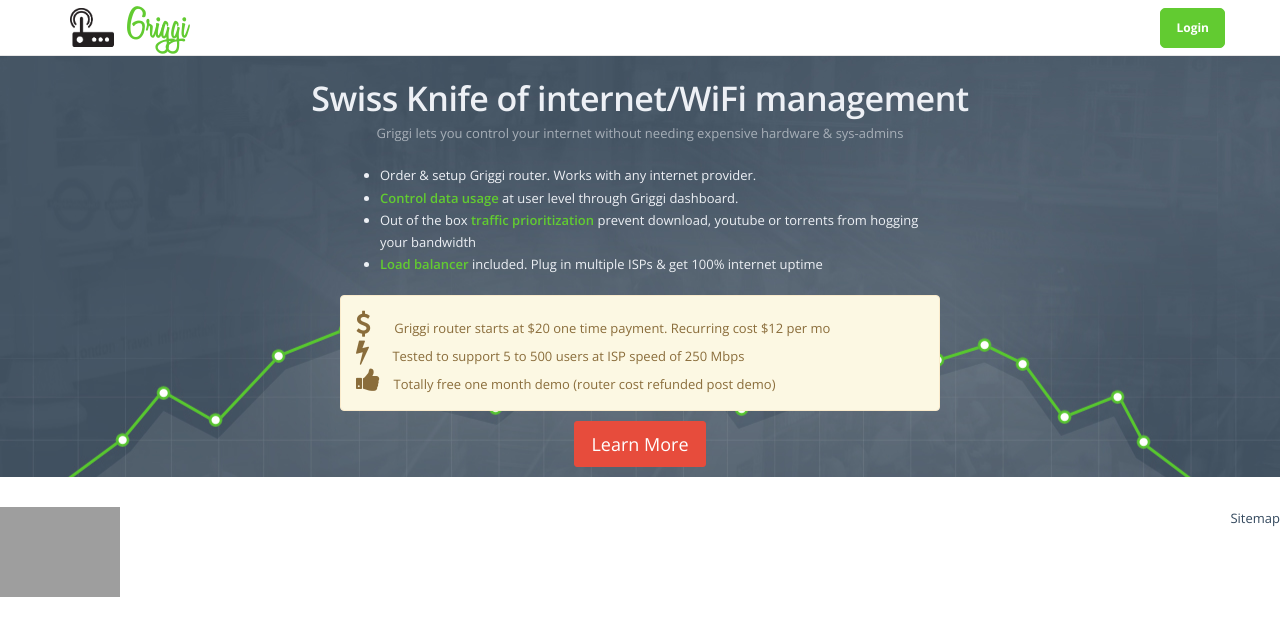
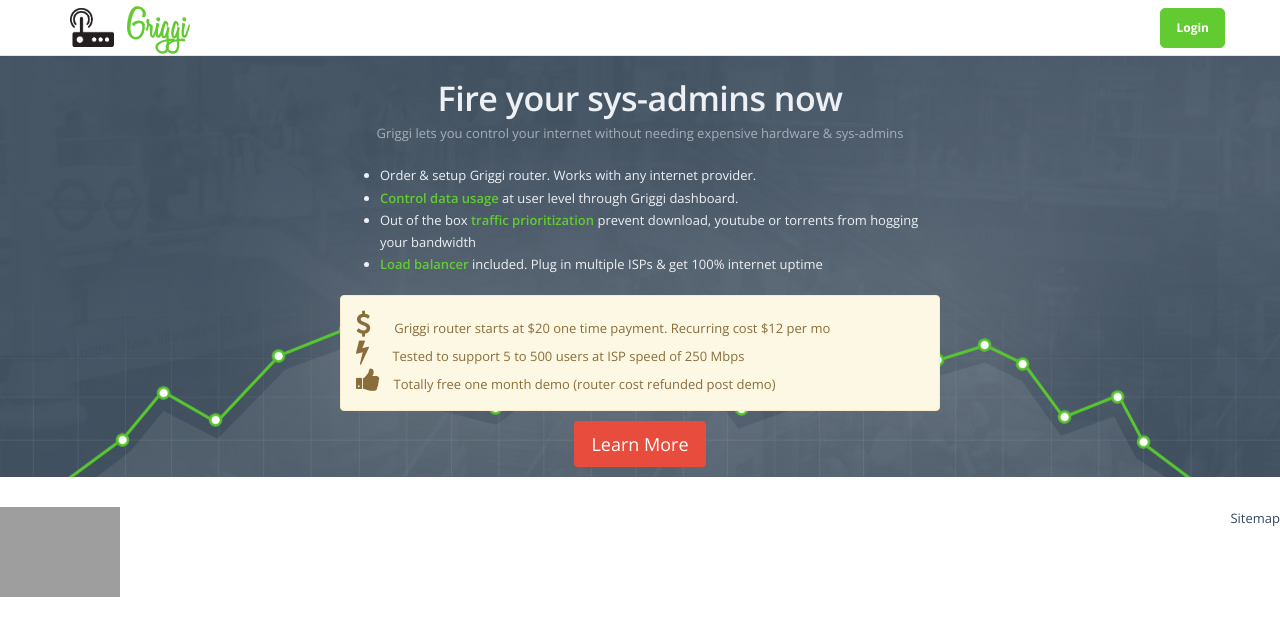
Before and after one commit to aura-website/aura-website.github.io, a Jekyll site: the page index.html, which Jekyll copies as it is, in a window 1280 px wide, cut to the strip 0-636 px from the top of the page. Built offline with Jekyll 4.4.1, drawn with Linux system fonts in a browser that asks for light colours; grey boxes are pictures that could not be loaded.

Commit message:
updated main tagline

```diff
--- a/index.html
+++ b/index.html
@@ -96,7 +96,7 @@
     <div class="container">
         <div class="heading text-center" style="margin-top:30px;">
             <h1>
-              Swiss Knife of internet/WiFi management
+              Fire your sys-admins now
             </h1>
             <p>Griggi lets you control your internet without needing expensive hardware & sys-admins</p>
 						<ul style="text-align:left; max-width:600px; margin: auto; margin-bottom: 20px; margin-top: 20px">
```
